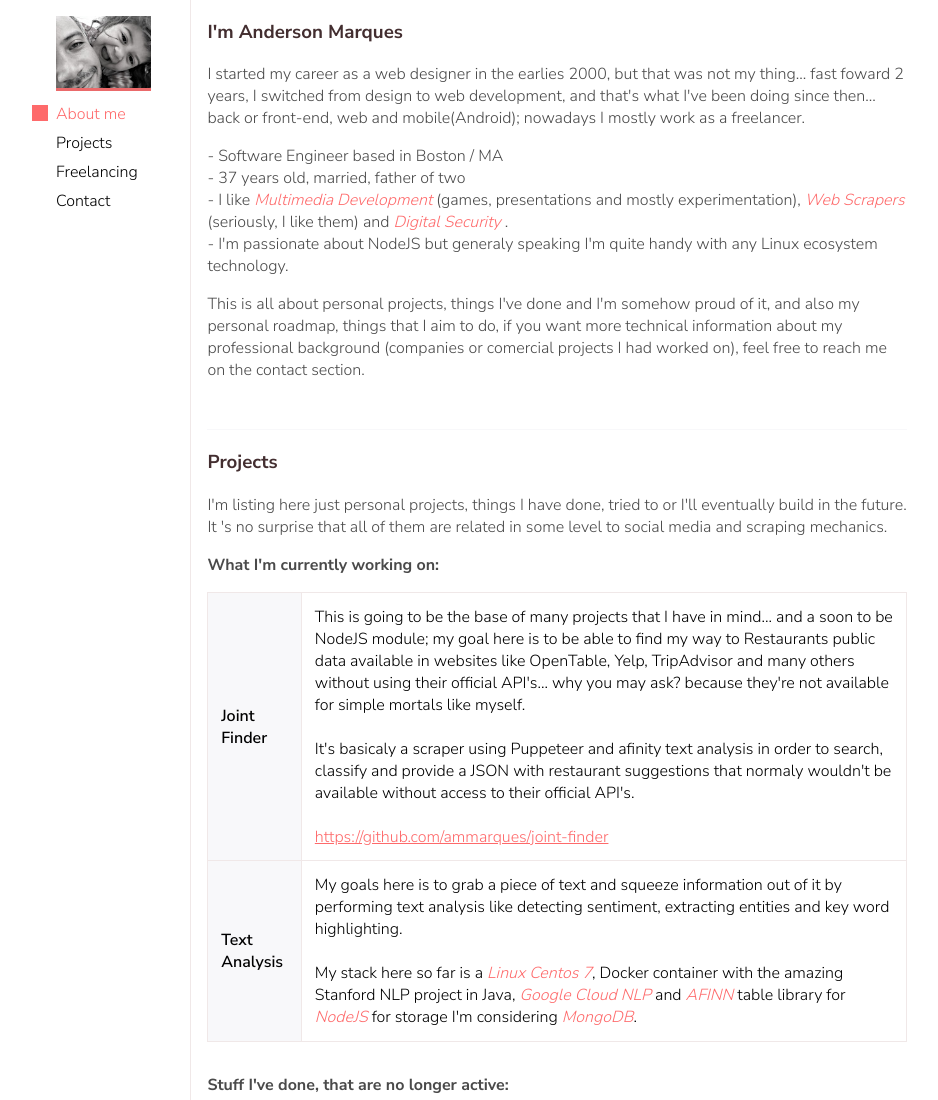
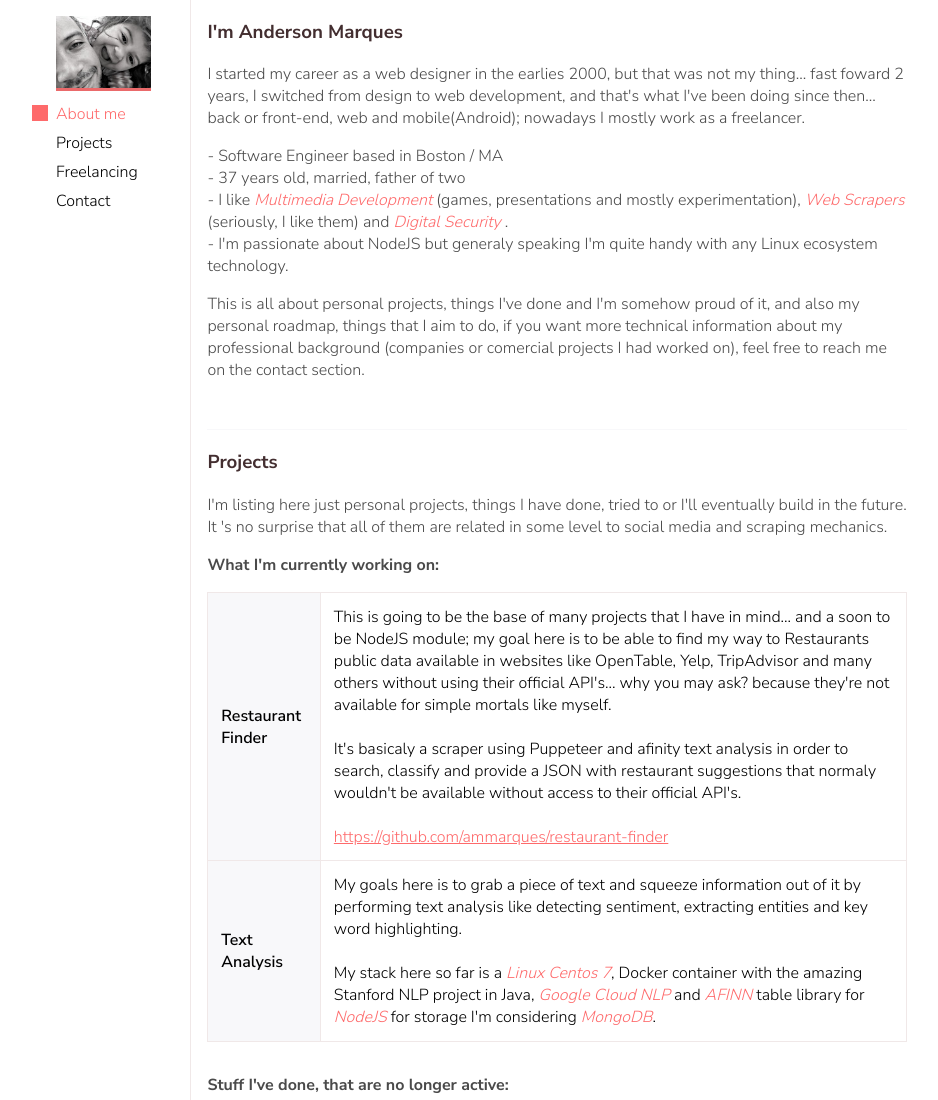
Before and after one commit to ammarques/andersonmm.lineto.in, a plain HTML site: page index.html in a window 1280 px wide. Shown: the top 1100 px of the page, without its empty margins (136-1074 px from the left). Drawn offline with nearby package versions, Linux system fonts and the light colour scheme.

Commit message:
changing a projects name and link

```diff
--- a/index.html
+++ b/index.html
@@ -78,11 +78,11 @@
 
           <table>
             <tr>
-              <td>Joint Finder</td>
+              <td>Restaurant Finder</td>
               <td>
                 This is going to be the base of many projects that I have in mind... and a soon to be NodeJS module; my goal here is to be able to find my way to Restaurants public data available in websites like OpenTable, Yelp, TripAdvisor and many others without using their official API's... why you may ask? because they're not available for simple mortals like myself.<br/><br/>
                 It's basicaly a scraper using Puppeteer and afinity text analysis in order to search, classify and provide a JSON with restaurant suggestions that normaly wouldn't be available without access to their official API's.<br/><br/>
-                <a href="https://github.com/ammarques/joint-finder" target="_blank">https://github.com/ammarques/joint-finder</a>
+                <a href="https://github.com/ammarques/restaurant-finder" target="_blank">https://github.com/ammarques/restaurant-finder</a>
               </td>
             </tr>
             <tr>
```
